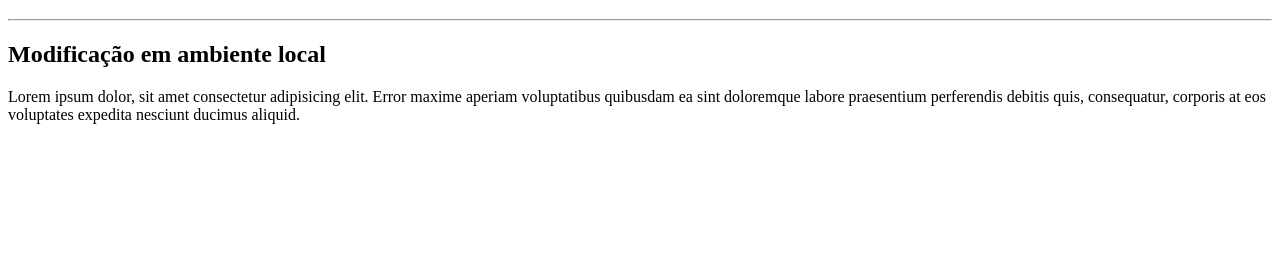
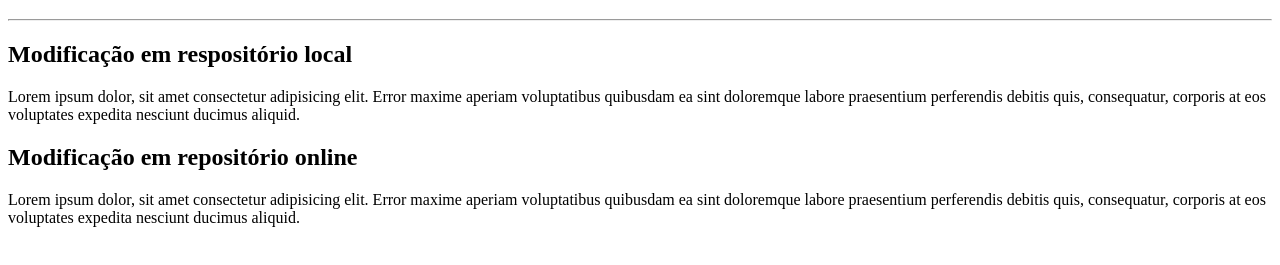
Before and after one commit to iblayr/git-github, a plain HTML site: page site-exemplo/index.html in a window 1280 px wide. Shown: the part 61-326 px from the top of the page. Drawn offline with Linux system fonts and the light colour scheme.

```diff
--- a/site-exemplo/index.html
+++ b/site-exemplo/index.html
@@ -9,7 +9,9 @@
 <body>
     <h1>Olá, Mundo!</h1>
     <hr>
-    <h2>Modificação em ambiente local</h2>
+    <h2>Modificação em respositório local</h2>
+    <p>Lorem ipsum dolor, sit amet consectetur adipisicing elit. Error maxime aperiam voluptatibus quibusdam ea sint doloremque labore praesentium perferendis debitis quis, consequatur, corporis at eos voluptates expedita nesciunt ducimus aliquid.</p>
+    <h2>Modificação em repositório online</h2>
     <p>Lorem ipsum dolor, sit amet consectetur adipisicing elit. Error maxime aperiam voluptatibus quibusdam ea sint doloremque labore praesentium perferendis debitis quis, consequatur, corporis at eos voluptates expedita nesciunt ducimus aliquid.</p>
 </body>
 </html>
```
